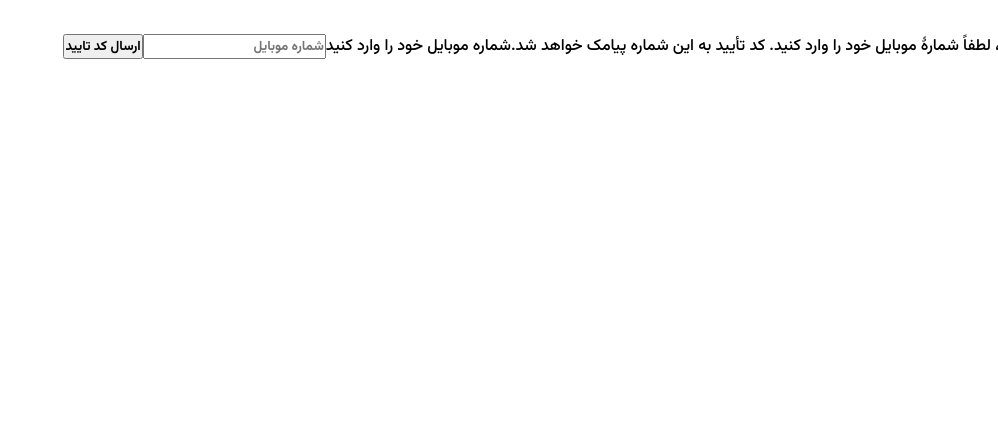
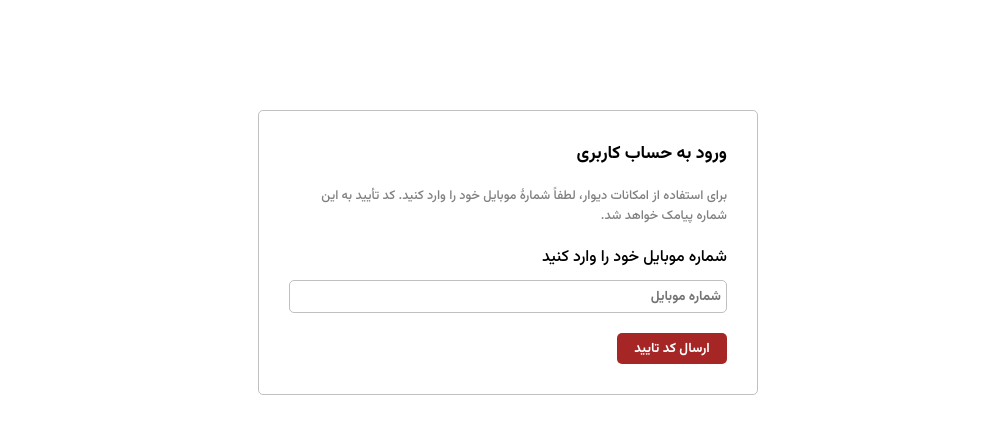
Before and after one commit to mohammadfaramarzi1/divar-react, a React (Vite) app: page /auth in a window 1280 px wide. Shown: the top 434 px of the page, without its empty margins (282-1280 px from the left). Built offline with nearby package versions, Linux system fonts and the light colour scheme; no server answers.

Commit message:
style: CheckOtpForm.module.css and SendOtpForm.module.css files

```diff
--- a/src/components/templates/CheckOtpForm.jsx
+++ b/src/components/templates/CheckOtpForm.jsx
@@ -5,6 +5,8 @@ import { toast, ToastContainer } from "react-toastify";
 import { checkOtp } from "services/auth";
 import { getProfile } from "services/user";
 import { setCookie } from "utils/cookie";
+
+import styles from "./CheckOtpForm.module.css"
 
 function CheckOtpForm({ code, setCode, mobile, setStep }) {
   const navigate = useNavigate();
@@ -33,7 +35,7 @@ function CheckOtpForm({ code, setCode, mobile, setStep }) {
   };
 
   return (
-    <form onSubmit={submitHandler}>
+    <form onSubmit={submitHandler} className={styles.form}>
       <p>تایید کد اس ام اس شده</p>
       <span>کد اس ام اس شده به شماره ی {mobile} را وارد کنید</span>
       <label htmlFor="input">کد تایید را وارد کنید</label>
@@ -45,7 +47,7 @@ function CheckOtpForm({ code, setCode, mobile, setStep }) {
         onChange={(e) => setCode(e.target.value)}
       />
       <button type="submit">ورود</button>
-      <button onClick={() => setStep(1)}>تغییر شماره ی موبایل</button>
+      <button onClick={() => setStep(1)} className={styles.backButton}>تغییر شماره ی موبایل</button>
       <ToastContainer />
     </form>
   );
--- a/src/components/templates/CheckOtpForm.module.css
+++ b/src/components/templates/CheckOtpForm.module.css
@@ -0,0 +1,59 @@
+.form {
+    max-width: 500px;
+    margin: auto;
+    display: flex;
+    flex-direction: column;
+    margin-top: 100px;
+    border: 1px solid silver;
+    border-radius: 5px;
+    -webkit-border-radius: 5px;
+    -moz-border-radius: 5px;
+    -ms-border-radius: 5px;
+    -o-border-radius: 5px;
+    padding: 30px;
+}
+
+.form p {
+    font-size: 1.1rem;
+    font-weight: 400;
+    margin-bottom: 20px;
+}
+
+.form span {
+    color: grey;
+    font-size: 0.8rem;
+    margin-bottom: 20px;
+}
+
+.form input {
+    margin: 10px 0 20px;
+    padding: 5px;
+    border: 1px solid silver;
+    border-radius: 5px;
+    -webkit-border-radius: 5px;
+    -moz-border-radius: 5px;
+    -ms-border-radius: 5px;
+    -o-border-radius: 5px;
+}
+
+.form button {
+    width: 110px;
+    padding: 5px 10px;
+    border: none;
+    background-color: #a62626;
+    color: #fff;
+    border-radius: 5px;
+    -webkit-border-radius: 5px;
+    -moz-border-radius: 5px;
+    -ms-border-radius: 5px;
+    -o-border-radius: 5px;
+    cursor: pointer;
+}
+
+.form .backButton {
+    background-color: #fff;
+    color: #a62626;
+    border: 1px solid #a62626;
+    width: 150px;
+    margin-top: 30px;
+}
--- a/src/components/templates/SendOtpForm.jsx
+++ b/src/components/templates/SendOtpForm.jsx
@@ -2,6 +2,8 @@ import { ToastContainer, toast } from "react-toastify";
 import "react-toastify/dist/ReactToastify.css";
 
 import { sendOtp } from "services/auth";
+
+import styles from "./SendOtpForm.module.css"
 
 function SendOtpForm({ mobile, setMobile, setStep }) {
   const submitHandler = async (event) => {
@@ -20,7 +22,7 @@ function SendOtpForm({ mobile, setMobile, setStep }) {
   };
 
   return (
-    <form onSubmit={submitHandler}>
+    <form onSubmit={submitHandler} className={styles.form}>
       <p>ورود به حساب کاربری</p>
       <span>
         برای استفاده از امکانات دیوار، لطفاً شمارهٔ موبایل خود را وارد کنید. کد
--- a/src/components/templates/SendOtpForm.module.css
+++ b/src/components/templates/SendOtpForm.module.css
@@ -0,0 +1,51 @@
+.form {
+    max-width: 500px;
+    margin: auto;
+    display: flex;
+    flex-direction: column;
+    margin-top: 100px;
+    border: 1px solid silver;
+    border-radius: 5px;
+    -webkit-border-radius: 5px;
+    -moz-border-radius: 5px;
+    -ms-border-radius: 5px;
+    -o-border-radius: 5px;
+    padding: 30px;
+}
+
+.form p {
+    font-size: 1.1rem;
+    font-weight: 400;
+    margin-bottom: 20px;
+}
+
+.form span {
+    color: grey;
+    font-size: 0.8rem;
+    margin-bottom: 20px;
+}
+
+.form input {
+    margin: 10px 0 20px;
+    padding: 5px;
+    border: 1px solid silver;
+    border-radius: 5px;
+    -webkit-border-radius: 5px;
+    -moz-border-radius: 5px;
+    -ms-border-radius: 5px;
+    -o-border-radius: 5px;
+}
+
+.form button {
+    width: 110px;
+    padding: 5px 10px;
+    border: none;
+    background-color: #a62626;
+    color: #fff;
+    border-radius: 5px;
+    -webkit-border-radius: 5px;
+    -moz-border-radius: 5px;
+    -ms-border-radius: 5px;
+    -o-border-radius: 5px;
+    cursor: pointer;
+}
```
